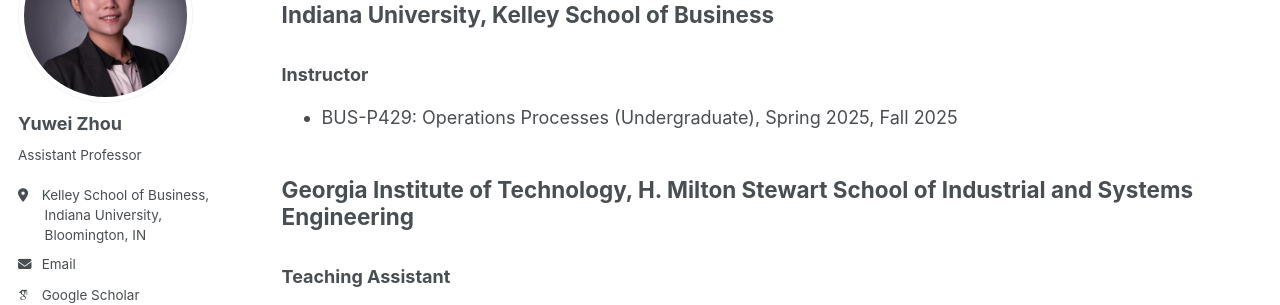
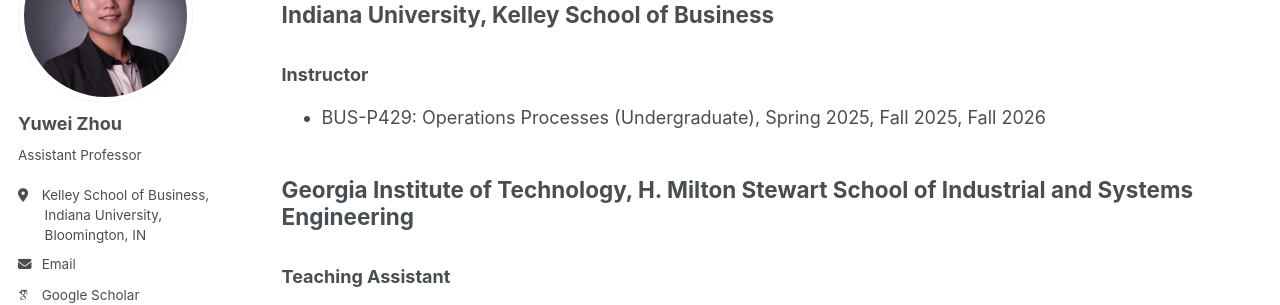
Before and after one commit to yuweizhou3/yuweizhou3.github.io, a Jekyll site: the page built from _pages/teaching.md, in a window 1280 px wide. Shown: the part 173-478 px from the top of the page. Built offline with Jekyll 4.4.1, drawn with Linux system fonts in a browser that asks for light colours; some web fonts are replaced; a script bundle is joined from its source files by our own code; library files that are not in the unit come from our copies.

Commit message:
Update teaching.md

```diff
--- a/_pages/teaching.md
+++ b/_pages/teaching.md
@@ -7,7 +7,7 @@
 
 ## Indiana University, Kelley School of Business
 ### Instructor
-* BUS-P429: Operations Processes (Undergraduate), Spring 2025, Fall 2025
+* BUS-P429: Operations Processes (Undergraduate), Spring 2025, Fall 2025, Fall 2026
 
 ## Georgia Institute of Technology, H. Milton Stewart School of Industrial and Systems Engineering
 ### Teaching Assistant
```
